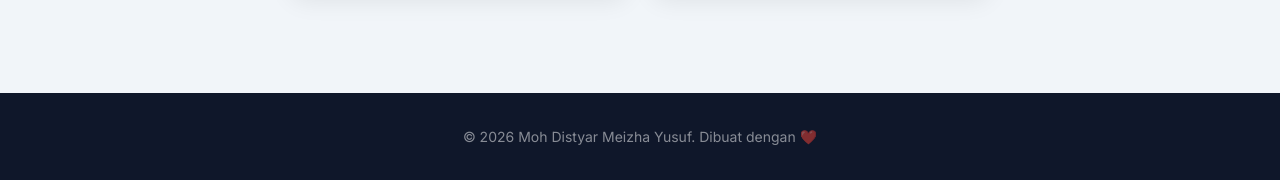
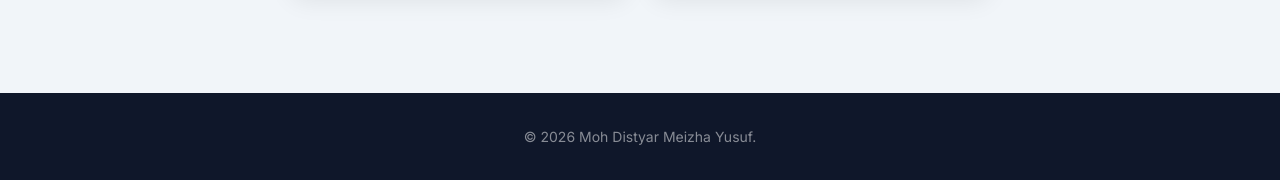
Before and after one commit to izhaa19/portofolio, a plain HTML site: page index.html in a window 1280 px wide. Shown: the part 6385-6565 px from the top of the page. Drawn offline with Linux system fonts and the light colour scheme.

Commit message:
Update index.html

```diff
--- a/index.html
+++ b/index.html
@@ -468,7 +468,7 @@
   <!-- Footer -->
   <footer class="footer">
     <div class="container">
-      <p>© 2026 Moh Distyar Meizha Yusuf. Dibuat dengan ❤️</p>
+      <p>© 2026 Moh Distyar Meizha Yusuf.</p>
     </div>
   </footer>
 
```
